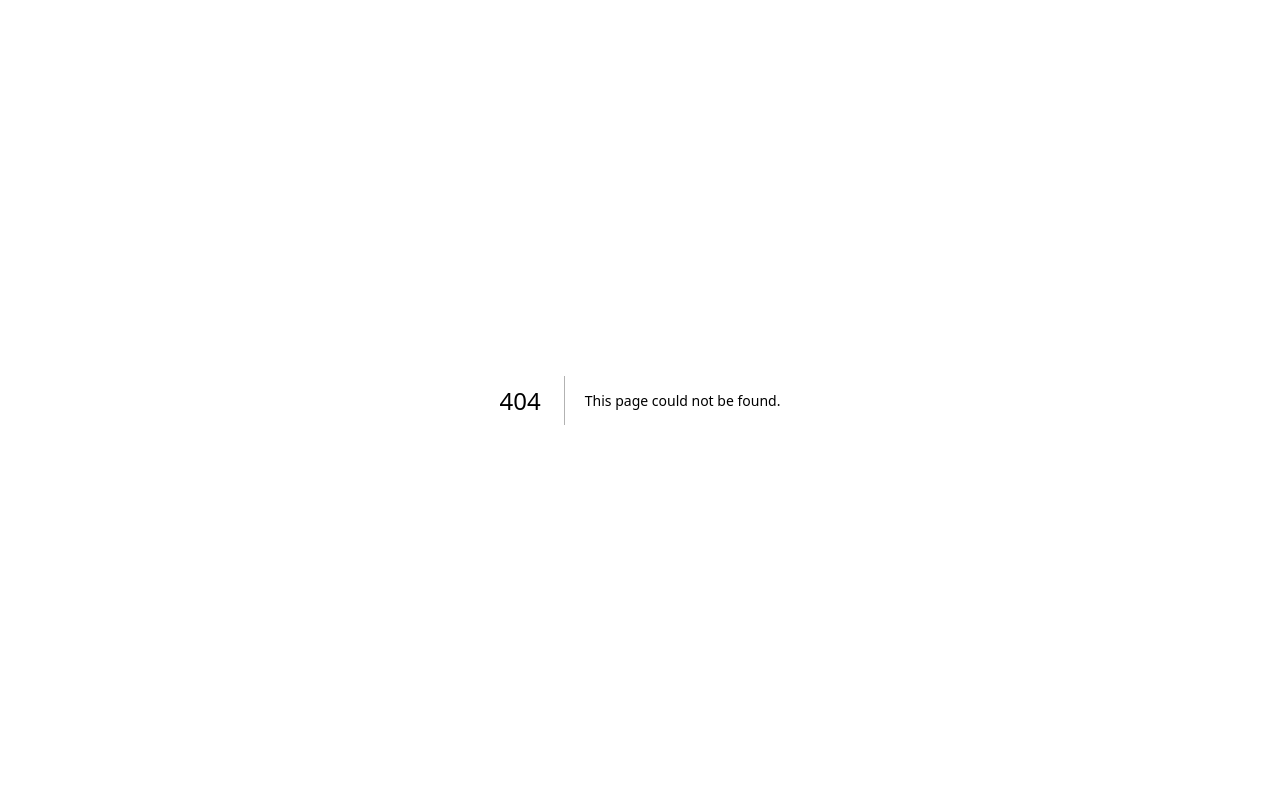
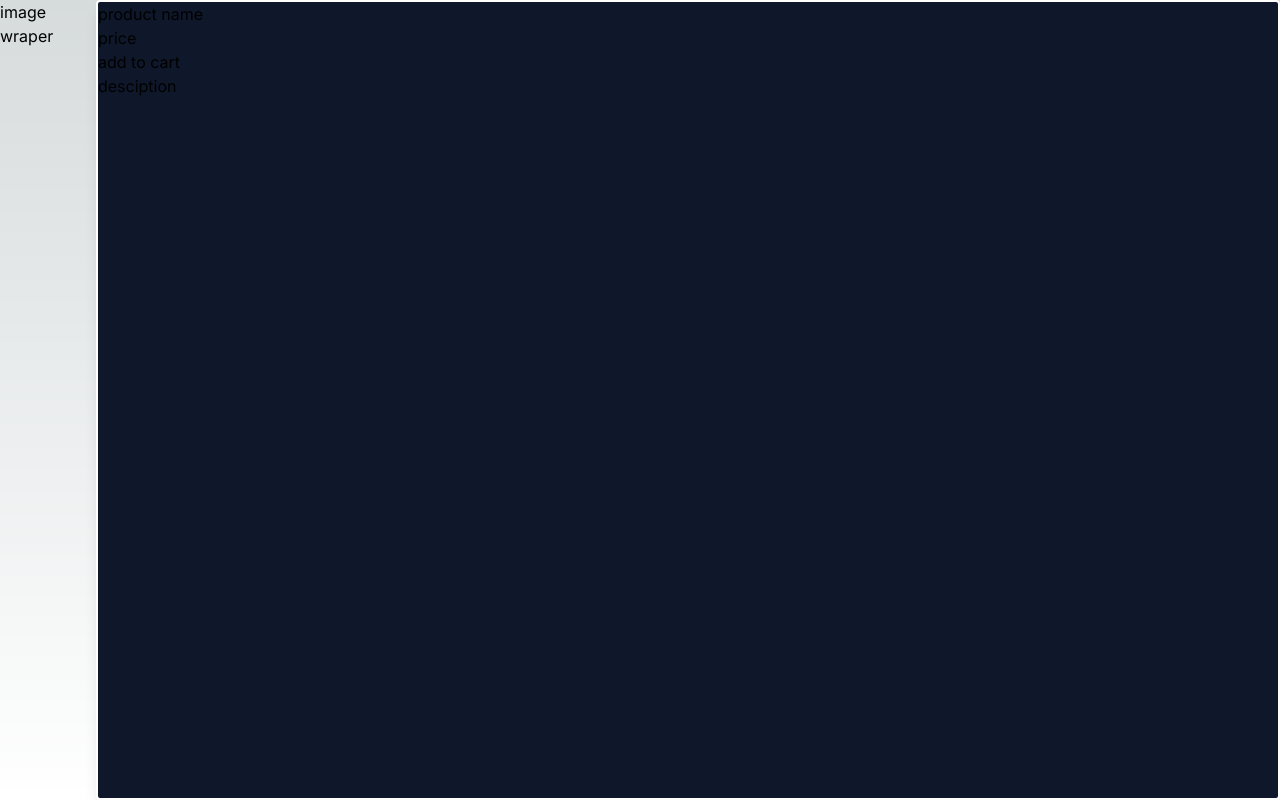
Before and after one commit to jlucas86/e-commerceNextJS, a Next.js app in the folder e-commerce-nextjs/: page /product in a window 1280 px wide. Before the commit this address had no page. Built offline with nearby package versions, Linux system fonts and the light colour scheme.

Commit message:
added basic product page layout

```diff
--- /dev/null
+++ b/e-commerce-nextjs/src/app/product/page.tsx
@@ -0,0 +1,18 @@
+
+export default function product() {
+
+    return(
+        <div className= " w-screen h-screen flex">
+            <div> image wraper</div>
+            <div className=" w-full h-screen border-2 border-white rounded bg-slate-900 shadow-lg">
+                <h1>product name</h1>
+                <h3>price</h3>
+                <button>add to cart</button>
+                <p>desciption</p>
+
+            </div>
+
+        </div>
+    );
+
+}
```
